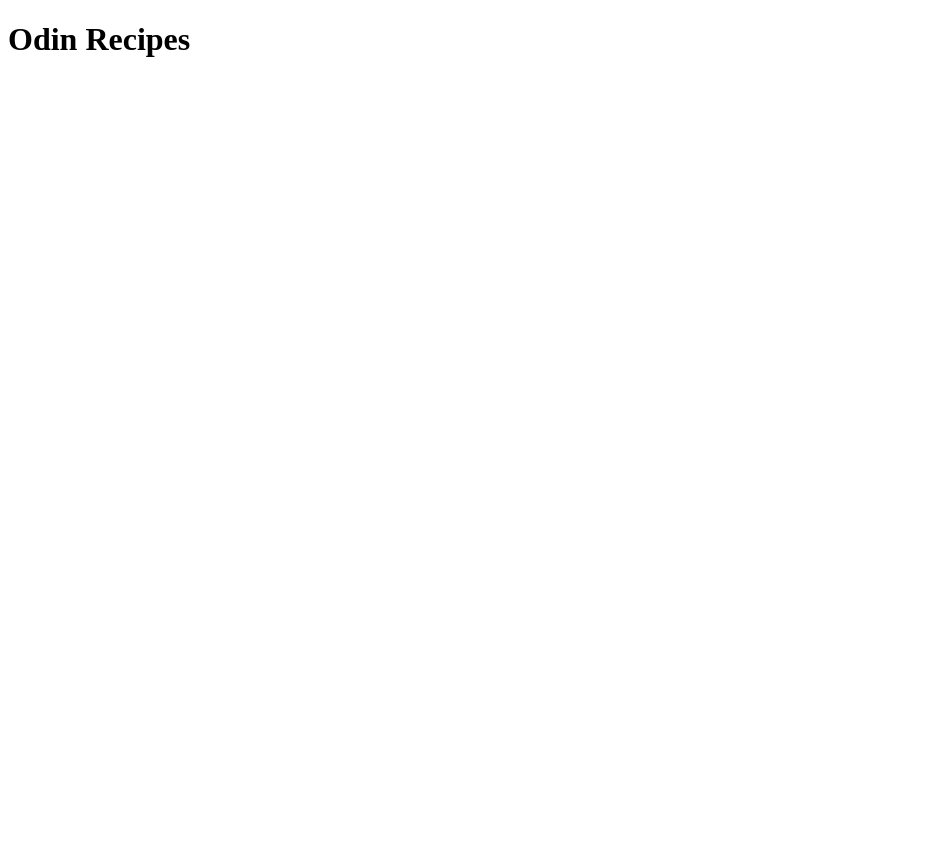
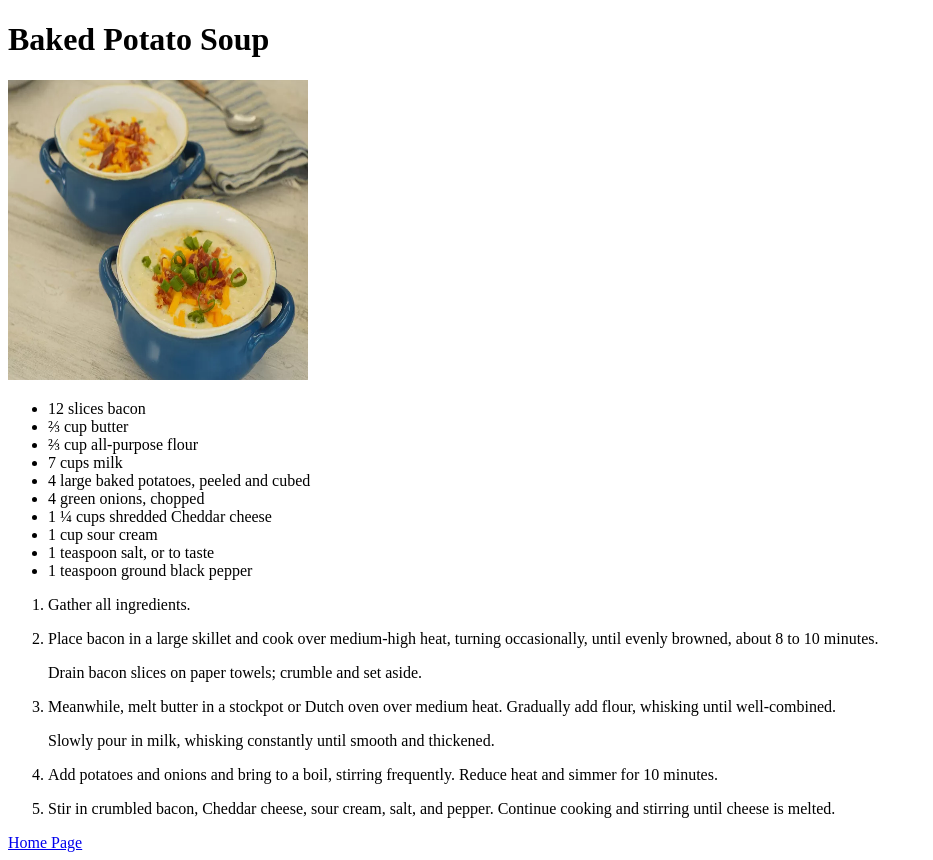
Before and after one commit to nabi-yue/odin-recipes, a plain HTML site: page recipes/potatosoup.html in a window 1280 px wide. Shown: the whole page, without its empty margins (0-933 px from the left). Before the commit the page ends 800 px from the top, so only its background shows below. Drawn offline with Linux system fonts and the light colour scheme.

Commit message:
Finished the first recipe and added assets for the rest of the website

```diff
--- a/recipes/potatosoup.html
+++ b/recipes/potatosoup.html
@@ -6,6 +6,75 @@
     </head>
 
     <body>
-        <h1>Odin Recipes</h1>
+        <h1>Baked Potato Soup</h1>
+        <img src="../images/Baked Potato Soup.jpg" height="300" width="300">
+        <ul>
+            <li>
+                12 slices bacon
+            </li>
+            <li>
+                ⅔ cup butter
+            </li>
+            <li>
+                ⅔ cup all-purpose flour
+            </li>
+            <li>
+                7 cups milk
+            </li>
+            <li>
+                4 large baked potatoes, peeled and cubed
+            </li>
+            <li>
+                4 green onions, chopped
+            </li>
+            <li>
+                1 ¼ cups shredded Cheddar cheese
+            </li>
+            <li>
+                1 cup sour cream
+            </li>
+            <li>
+                1 teaspoon salt, or to taste
+            </li>
+            <li>
+                1 teaspoon ground black pepper
+            </li>
+        </ul>
+
+        <ol>
+            <li>
+                <p>
+                    Gather all ingredients.
+                </p>
+            </li>
+            <li>
+                <p>
+                    Place bacon in a large skillet and cook over medium-high heat, turning occasionally, until evenly browned, about 8 to 10 minutes.
+                </p>
+                <p>
+                    Drain bacon slices on paper towels; crumble and set aside.
+                </p>
+            </li>
+            <li>
+                <p>
+                    Meanwhile, melt butter in a stockpot or Dutch oven over medium heat. Gradually add flour, whisking until well-combined.
+                </p>
+                <p>
+                    Slowly pour in milk, whisking constantly until smooth and thickened.
+                </p>
+            </li>
+            <li>
+                <p>
+                    Add potatoes and onions and bring to a boil, stirring frequently. Reduce heat and simmer for 10 minutes.
+                </p>
+            </li>
+            <li>
+                <p>
+                    Stir in crumbled bacon, Cheddar cheese, sour cream, salt, and pepper. Continue cooking and stirring until cheese is melted.
+                </p>
+            </li>
+        </ol>
+
+        <a href="../index.html">Home Page</a>
     </body>
 </html>
```
Also changed, not shown: index.html (+2 -2 lines), images/Apple Pie.jpg (added), images/Baked Potato Soup.jpg (added), images/Pizza.jpg (added).
